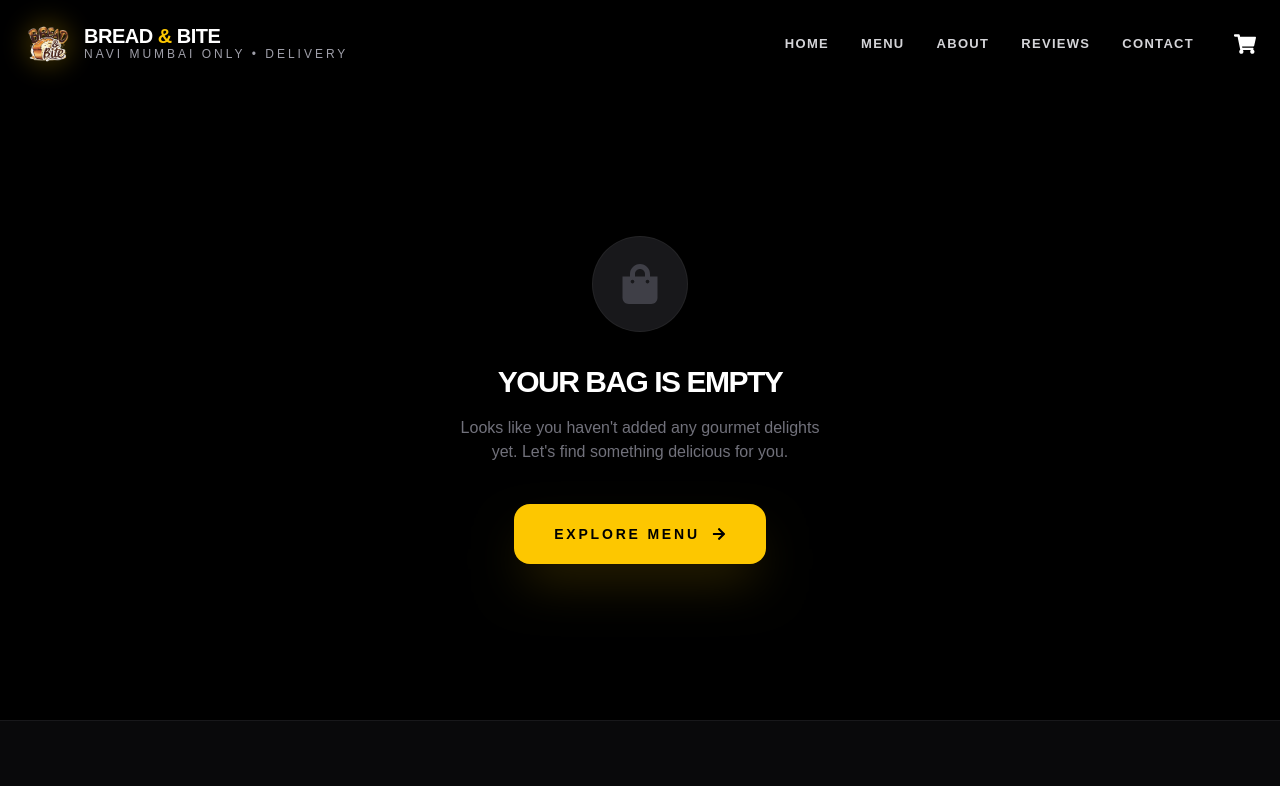
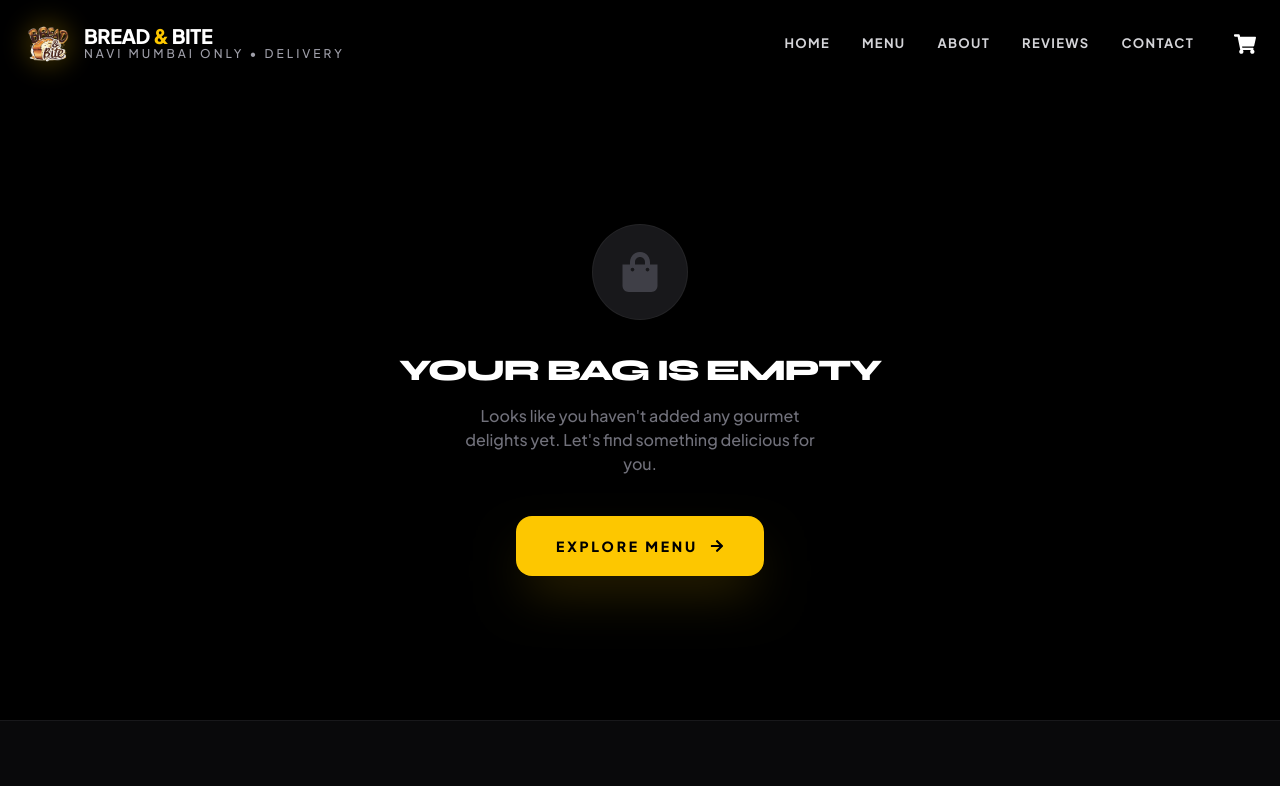
Before and after one commit to Aafaque-Nazir/Bread-Bite, a React (Vite) app: page /cart in a window 1280 px wide. Shown: the top 786 px of the page. Built offline with nearby package versions, Linux system fonts and the light colour scheme.

Commit message:
pizza menu disable

```diff
--- a/data/MenuItems.jsx
+++ b/data/MenuItems.jsx
@@ -55,7 +55,7 @@
     tags: []
   },
 
-  // ==================== PIZZA ====================
+  /* ==================== PIZZA ====================
   {
     id: 101,
     name: "Double Topping Tandoori Pizza [7.5 inches]",
@@ -151,6 +151,7 @@
     isNew: false,
     tags: []
   },
+  */
 
   // ==================== SNACKS ====================
   {
@@ -256,7 +257,7 @@
 
 export const CATEGORIES_DATA = [
   { id: "Sandwiches", name: "Sandwiches", image: "https://images.unsplash.com/photo-1528735602780-2552fd46c7af?q=80&w=300&h=300&auto=format&fit=crop", description: "Grilled Sandwiches" },
-  { id: "Pizza", name: "Pizza", image: "https://images.unsplash.com/photo-1513104890138-7c749659a591?q=80&w=300&h=300&auto=format&fit=crop", description: "Cheese Pizza" },
+  // { id: "Pizza", name: "Pizza", image: "https://images.unsplash.com/photo-1513104890138-7c749659a591?q=80&w=300&h=300&auto=format&fit=crop", description: "Cheese Pizza" },
   { id: "Snacks", name: "Snacks", image: "https://images.unsplash.com/photo-1573080496219-bb080dd4f877?q=80&w=300&h=300&auto=format&fit=crop", description: "Quick Bites" },
   { id: "Continentals", name: "Continentals", image: "https://images.unsplash.com/photo-1473093226795-af9932fe5856?q=80&w=300&h=300&auto=format&fit=crop", description: "Continental" },
   { id: "Street Style", name: "Street Style", image: "https://images.unsplash.com/photo-1626074353765-517a681e40be?q=80&w=300&h=300&auto=format&fit=crop", description: "Street Food" }
--- a/index.html
+++ b/index.html
@@ -58,6 +58,7 @@
   <link rel="preconnect" href="https://fonts.gstatic.com" crossorigin>
   <link href="https://fonts.googleapis.com/css2?family=Outfit:wght@300;400;500;600;700;800&display=swap"
     rel="stylesheet">
+  <link href="https://fonts.googleapis.com/css2?family=Plus+Jakarta+Sans:ital,wght@0,200;0,300;0,400;0,500;0,600;0,700;0,800;1,200;1,300;1,400;1,500;1,600;1,700;1,800&family=Syne:wght@400;500;600;700;800&display=swap" rel="stylesheet">
 </head>
 
 <body>
--- a/pages/Cart.jsx
+++ b/pages/Cart.jsx
@@ -90,7 +90,7 @@
                                     layout
                                     initial={{ opacity: 0, scale: 0.9 }}
                                     animate={{ opacity: 1, scale: 1 }}
-                                    exit={{ opacity: 0, opacity: 0 }}
+                                    exit={{ opacity: 0 }}
                                     className="flex gap-6 items-start group"
                                 >
                                     <div className="w-24 h-24 bg-zinc-900 rounded-xl overflow-hidden shrink-0 border border-white/5 group-hover:border-yellow-400/30 transition-colors">
--- a/src/index.css
+++ b/src/index.css
@@ -1,6 +1,4 @@
 @import "tailwindcss";
-
-@import url('https://fonts.googleapis.com/css2?family=Plus+Jakarta+Sans:ital,wght@0,200;0,300;0,400;0,500;0,600;0,700;0,800;1,200;1,300;1,400;1,500;1,600;1,700;1,800&family=Syne:wght@400;500;600;700;800&display=swap');
 
 :root {
     --font-heading: 'Syne', sans-serif;
```
